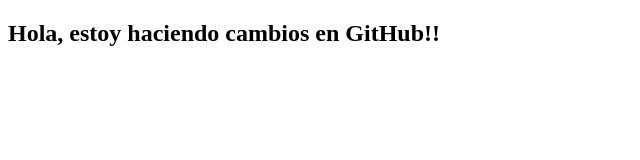
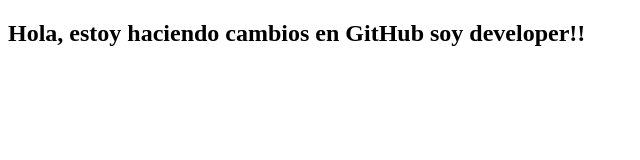
Before and after one commit to JManuel1981/Curso-de-Git, a plain HTML site: page index.html in a window 1280 px wide. Shown: the whole page, without its empty margins (0-640 px from the left). Drawn offline with Linux system fonts and the light colour scheme.

Commit message:
modificacion de index.html

```diff
--- a/index.html
+++ b/index.html
@@ -6,6 +6,6 @@
     <title>Document</title>
 </head>
 <body>
-    <h2>Hola, estoy haciendo cambios en GitHub!!</h2>
+    <h2>Hola, estoy haciendo cambios en GitHub soy developer!!</h2>
 </body>
 </html>
```
